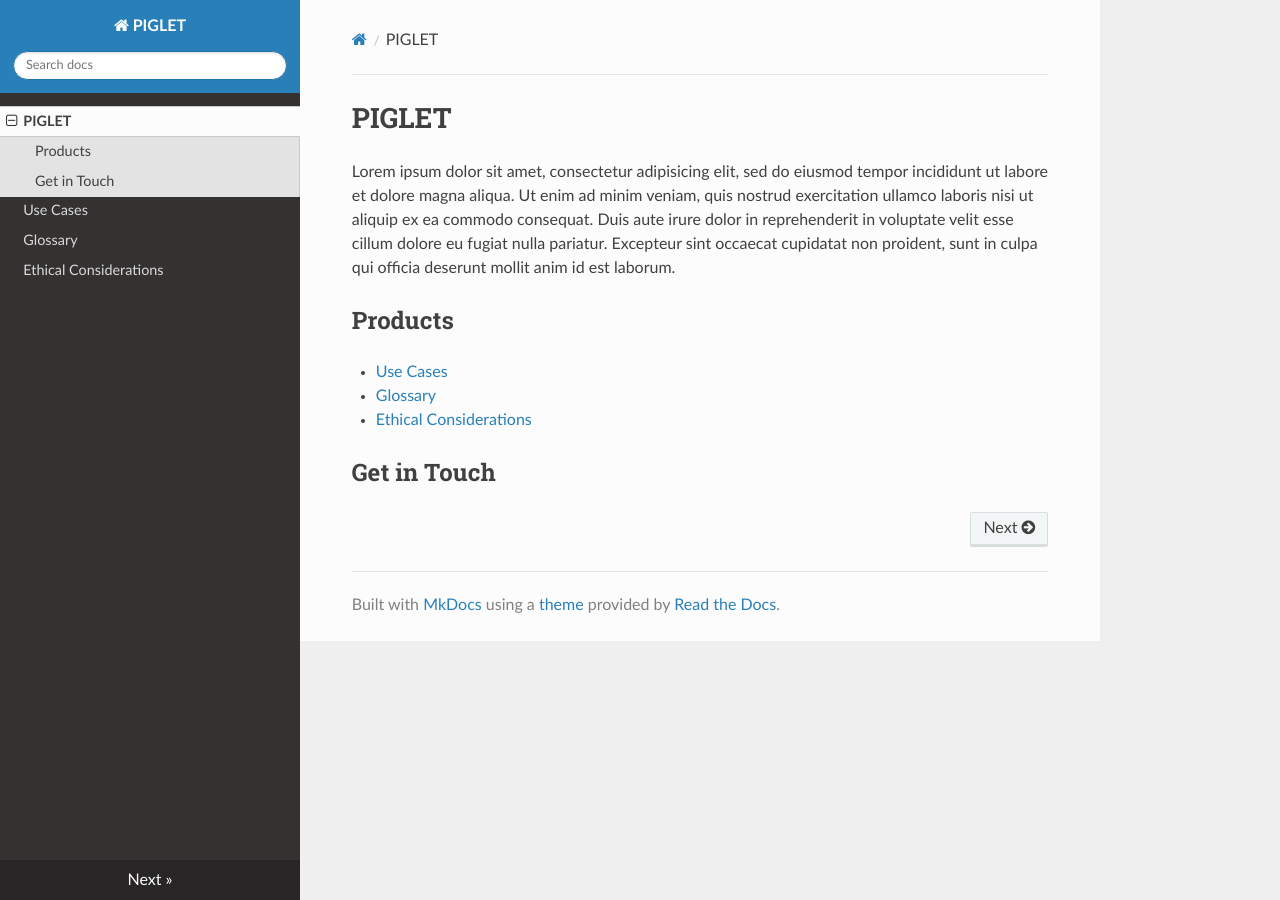
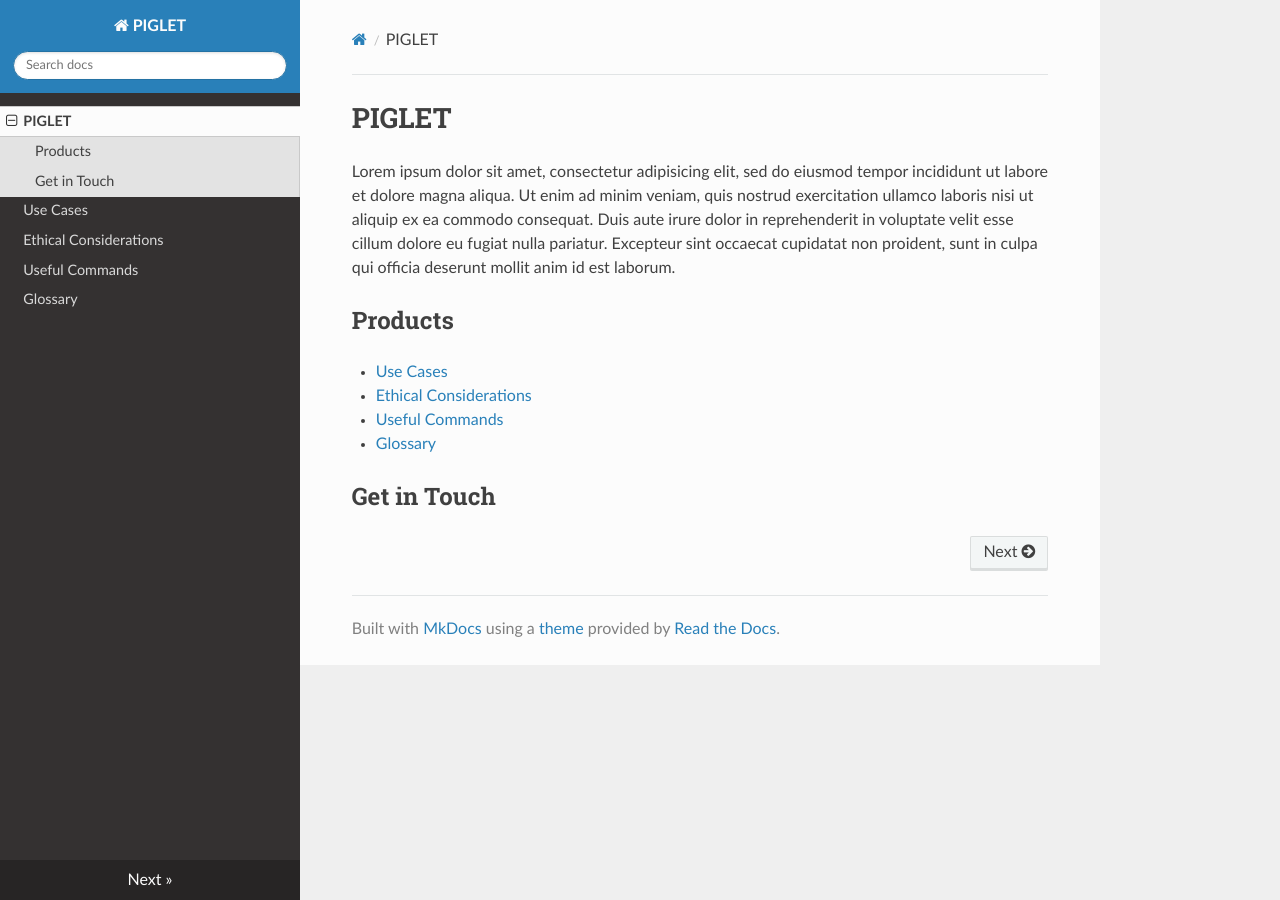
Before and after one commit to bdietz/ohdang, an MkDocs documentation site: the page built from docs/index.md, in a window 1280 px wide. Built offline with MkDocs 1.6.1, drawn with Linux system fonts in a browser that asks for light colours; nearby versions of some CDN libraries.

Commit message:
added commands page

```diff
--- a/docs/index.md
+++ b/docs/index.md
@@ -3,7 +3,8 @@ Lorem ipsum dolor sit amet, consectetur adipisicing elit, sed do eiusmod tempor
 
 ## Products
 - [Use Cases](use-cases.md)
+- [Ethical Considerations](ethical-considerations.md)
+- [Useful Commands](useful-commands.md)
 - [Glossary](glossary.md)
-- [Ethical Considerations](ethical-considerations.md)
 
 ## Get in Touch
--- a/mkdocs.yml
+++ b/mkdocs.yml
@@ -2,6 +2,7 @@ site_name: PIGLET
 nav:
      - PIGLET: index.md
      - Use Cases: use-cases.md
+     - Ethical Considerations: ethical-considerations.md
+     - Useful Commands: useful-commands.md
      - Glossary: glossary.md
-     - Ethical Considerations: ethical-considerations.md
 theme: readthedocs
```
Also changed, not shown: docs/useful-commands.md (added, +1 -0 lines).
